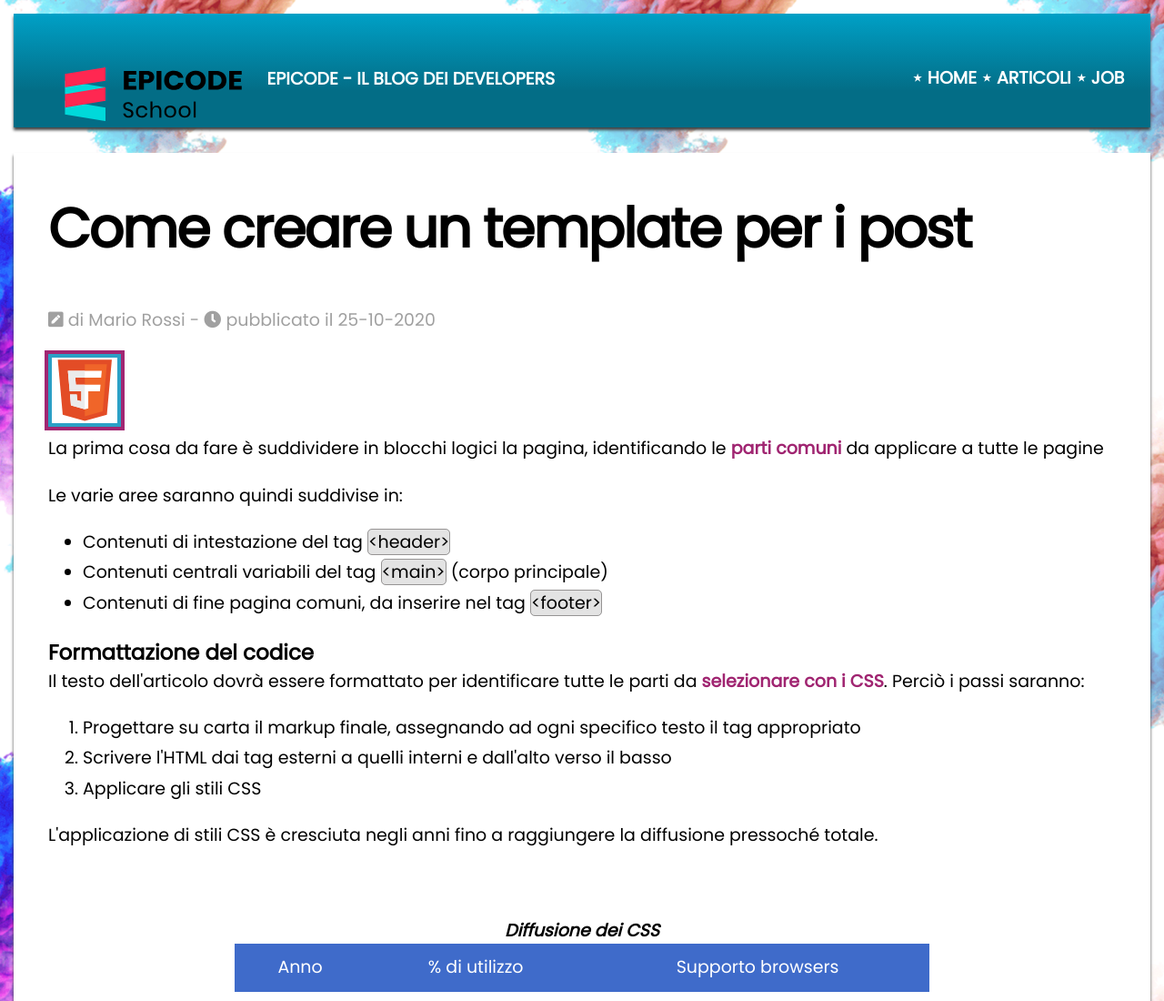
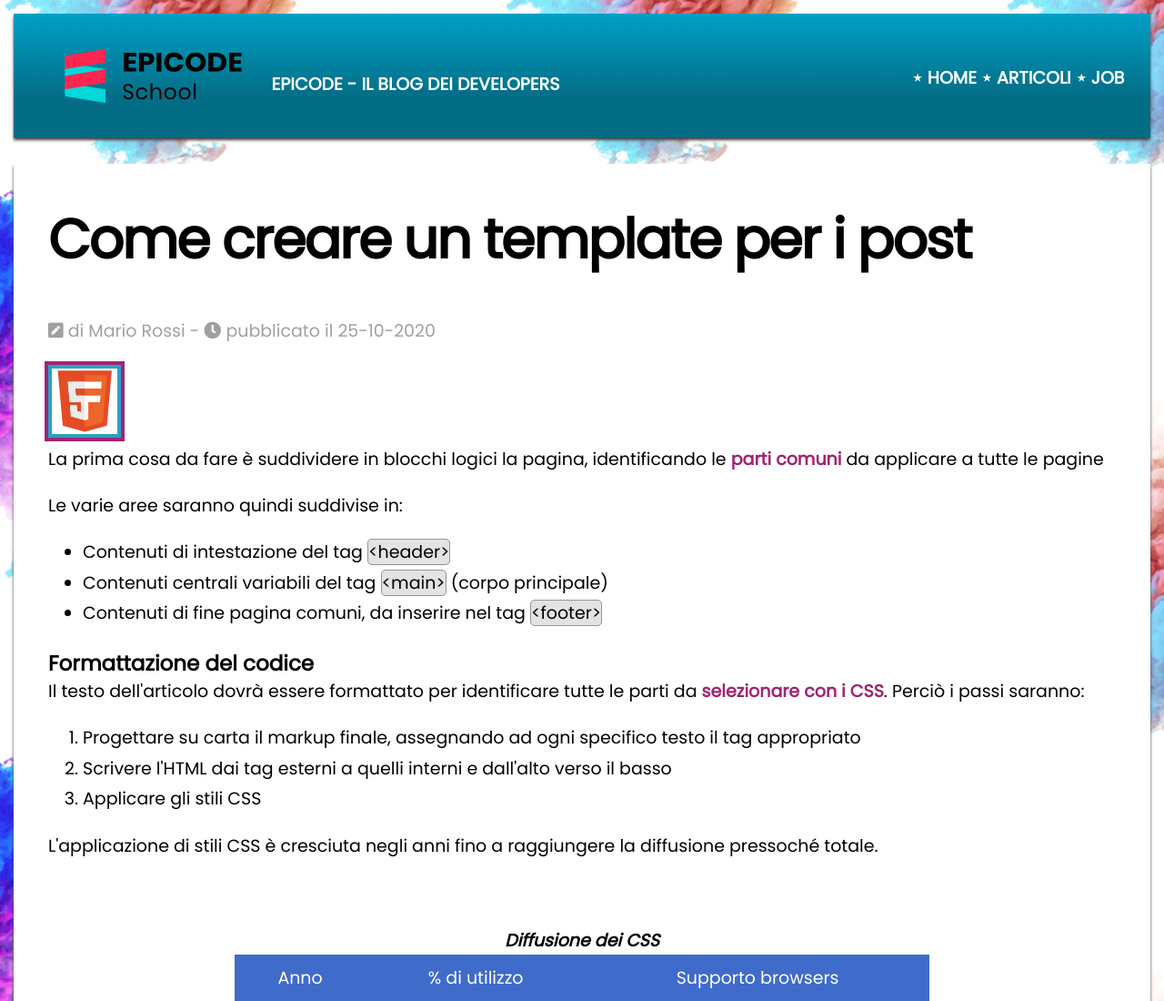
Before and after one commit to phyxius23/U2S5L1, a plain HTML site: page index.html in a window 1280 px wide. Shown: the top 1100 px of the page at 91% size. Drawn offline with Linux system fonts and the light colour scheme.

Commit message:
new style.css

```diff
--- a/assets/css/style.css
+++ b/assets/css/style.css
@@ -82,6 +82,7 @@ h1 + p {
 }
 ul, ol {
    margin-left: 2em;
+   list-style-type: symbols('*');
 }
 a {
    color: #00A0C6;
@@ -236,14 +237,10 @@ footer a {
       text-align: unset;
       position: relative;
    }
-   header div p{
-      overflow: auto;
-   }
-   header div img {
-      float: left;
-   }
    header div p,
    header div img {
+      display: inline-block;
+      vertical-align: middle;
       margin-bottom: unset;
    }
    header div p {
```
